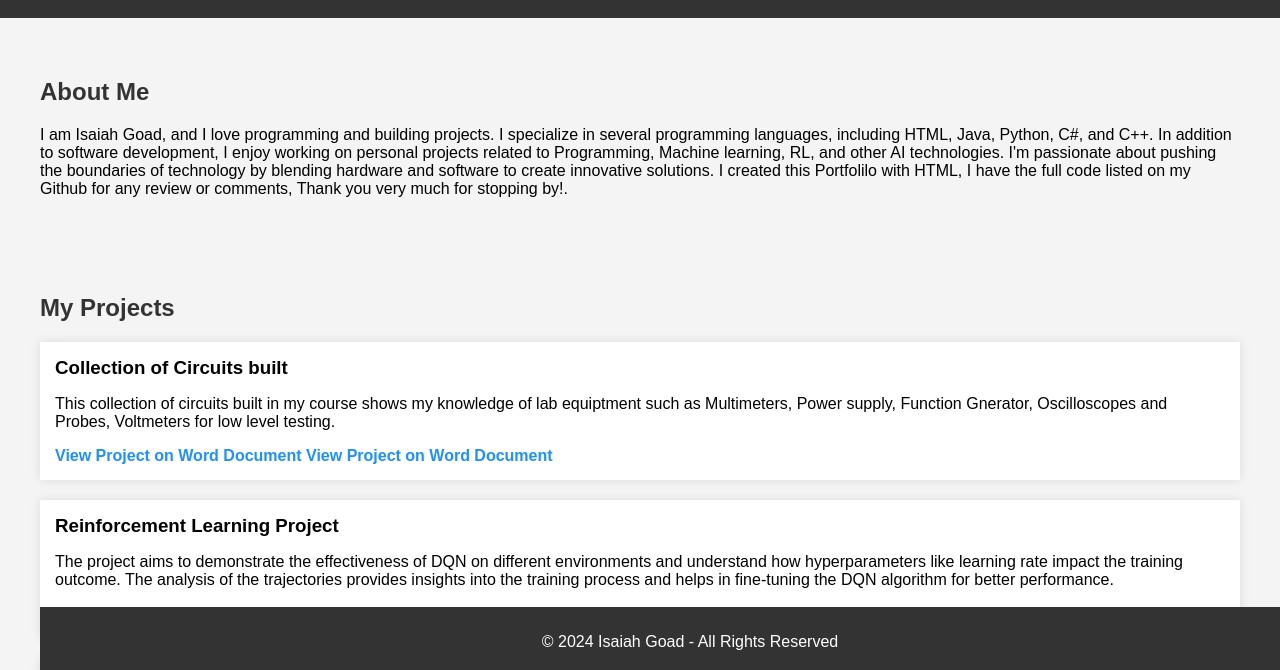
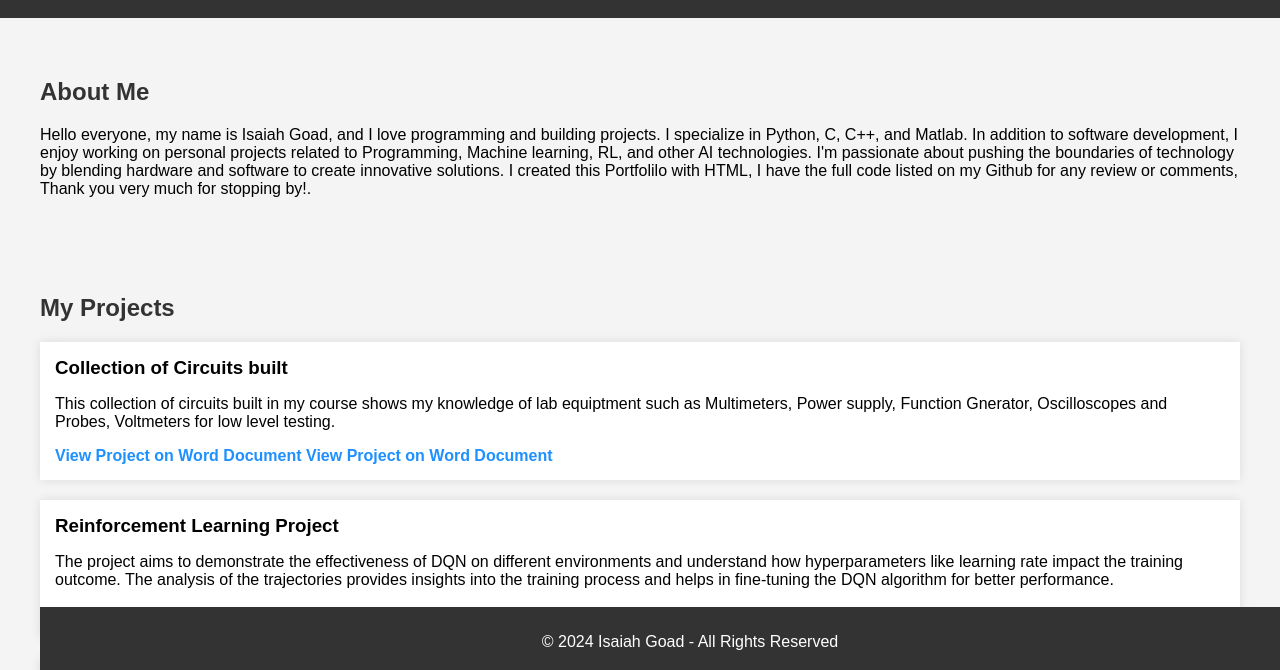
Before and after one commit to IsaiahGoad/IsaiahGoad.github.io, a plain HTML site: page index.html in a window 1280 px wide. Shown: the part 123-793 px from the top of the page. Drawn offline with Linux system fonts and the light colour scheme.

Commit message:
Update index.html

```diff
--- a/index.html
+++ b/index.html
@@ -23,8 +23,8 @@
   <section id="about">
     <h2>About Me</h2>
     <p>
-      I am Isaiah Goad, and I love programming and building projects.
-      I specialize in several programming languages, including HTML, Java, Python, C#, and C++.
+      Hello everyone, my name is Isaiah Goad, and I love programming and building projects.
+      I specialize in Python, C, C++, and Matlab.
       In addition to software development, I enjoy working on personal projects related to Programming, Machine learning, RL, and other AI technologies.
       I'm passionate about pushing the boundaries of technology by blending hardware and software to create innovative solutions. I created this Portfolilo with HTML, I have the full code listed on my Github for any review or comments, Thank you very much for stopping by!.
     </p>
```
